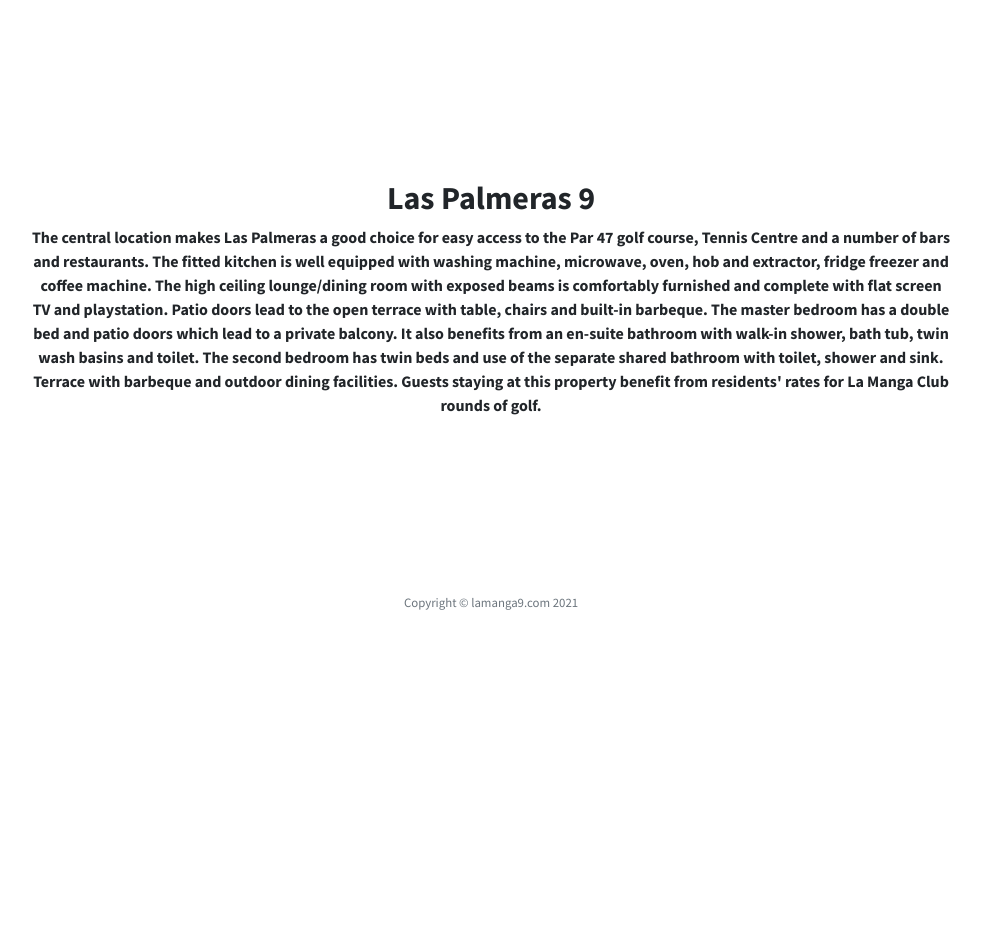
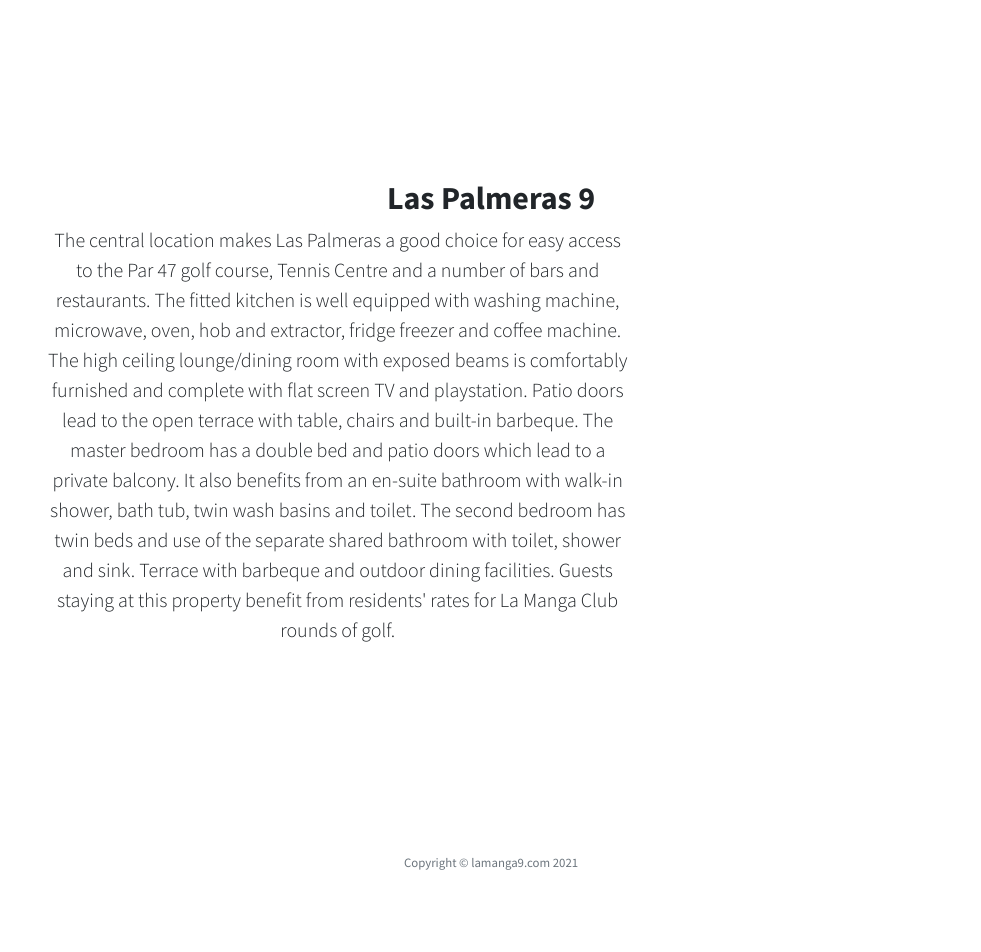
Before and after one commit to richsteer/richsteer.github.io, a Jekyll site: the page built from index.html, in a window 1280 px wide. Shown: the part 2049-3001 px from the top of the page, without its empty margins (149-1130 px from the left). Built offline with Jekyll 4.4.1, drawn with Linux system fonts in a browser that asks for light colours; before the commit the page ends 2741 px from its top, so only the background shows below that.

Commit message:
Update index.html

```diff
--- a/index.html
+++ b/index.html
@@ -46,7 +46,7 @@
         <div class = "row">
                 <div class="col-lg-10 mx-auto">
                     <h2>Las Palmeras 9</h2>
-                    <p>
+                    <p class="lead mb-5 col-lg-8">
                         The central location makes Las Palmeras a good choice for easy access to the  Par 47 golf course, Tennis Centre and a number of bars and restaurants.
 
                         The fitted kitchen is well equipped with washing machine, microwave, oven, hob and extractor, fridge freezer and coffee machine.
```
